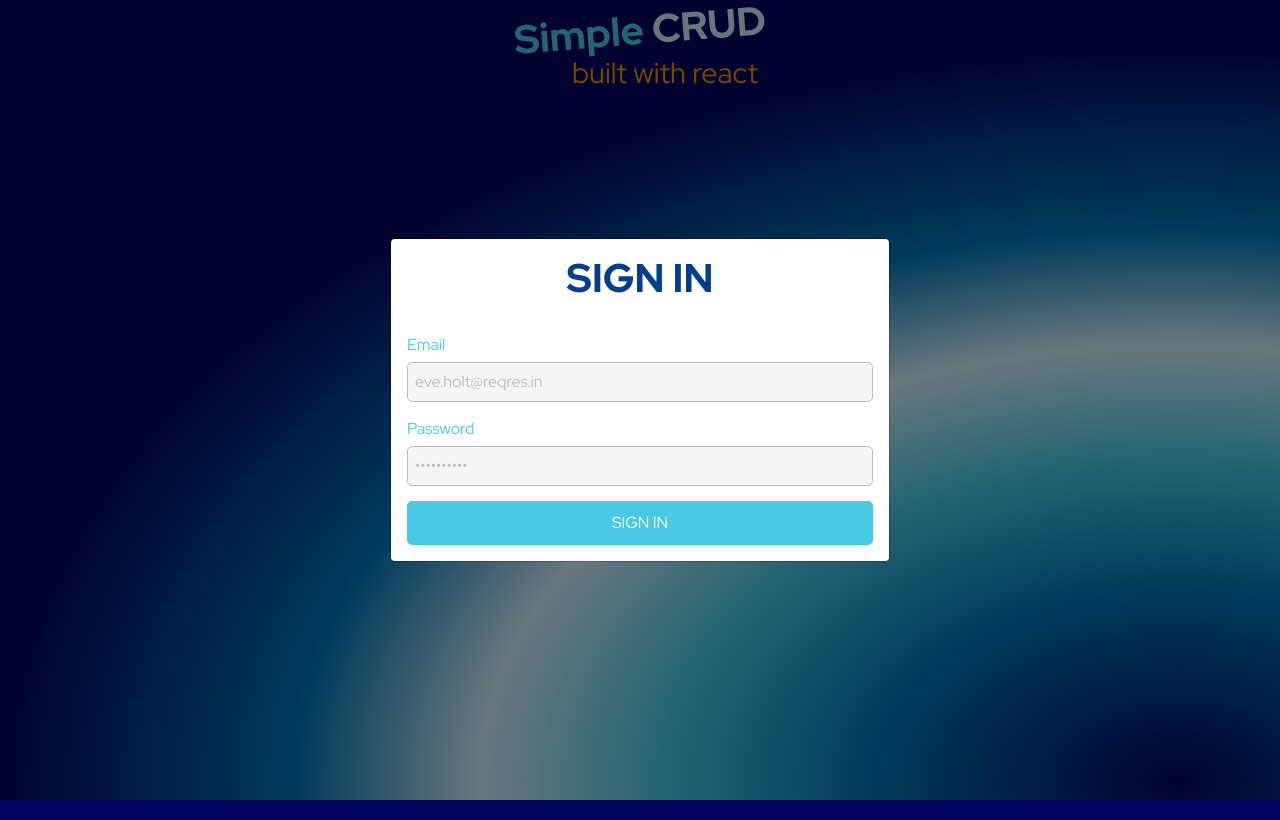
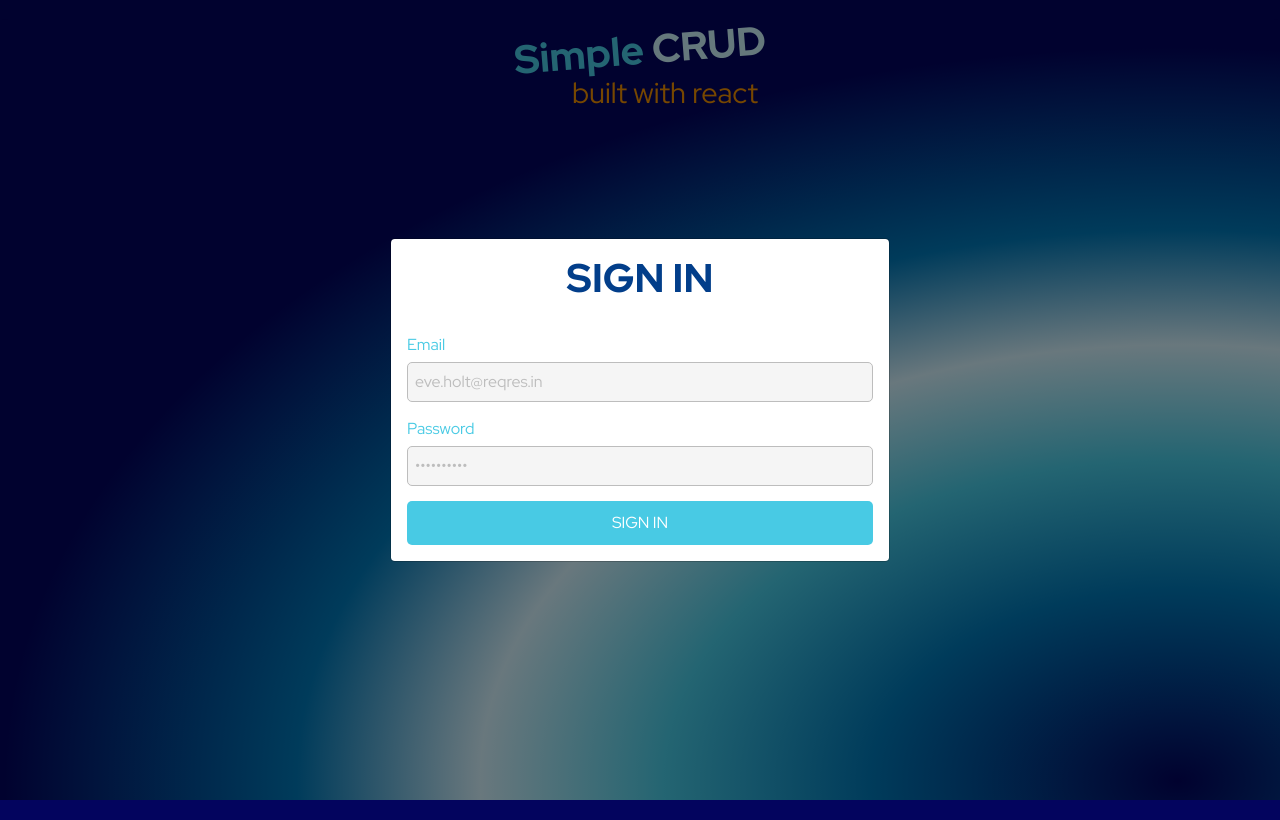
Before and after one commit to adj87/simple-crud, a React (Create React App) app: page /login in a window 1280 px wide. Built offline with nearby package versions, Linux system fonts and the light colour scheme.

Commit message:
wrapper for header

```diff
--- a/src/app/ListView/index.jsx
+++ b/src/app/ListView/index.jsx
@@ -14,7 +14,7 @@ const ListView = ({ fetchUsers, data, history, totalPages, currentPage, deleteUs
   const onClickPage = (page) => fetchUsers(page);
   const onDeleteRow = (e, id) => {
     e.stopPropagation();
-    deleteUser(id);
+    deleteUser(id, currentPage);
   };
 
   return (
--- a/src/components/Header.jsx
+++ b/src/components/Header.jsx
@@ -29,9 +29,13 @@ const Subtitle = styled.span`
   color: ${({ theme }) => theme.palette.secondary.dark};
 `;
 
+const Wrapper = styled.div`
+  margin-top: 20px;
+`;
+
 const Header = ({ withAnimation = true }) => {
   return (
-    <>
+    <Wrapper>
       <Centered withAnimation={withAnimation}>
         <Title>
           <Span primaryColor="extraLight">Simple </Span>
@@ -41,7 +45,7 @@ const Header = ({ withAnimation = true }) => {
       <Centered withAnimation={withAnimation}>
         <Subtitle>built with react</Subtitle>
       </Centered>
-    </>
+    </Wrapper>
   );
 };
 
```
